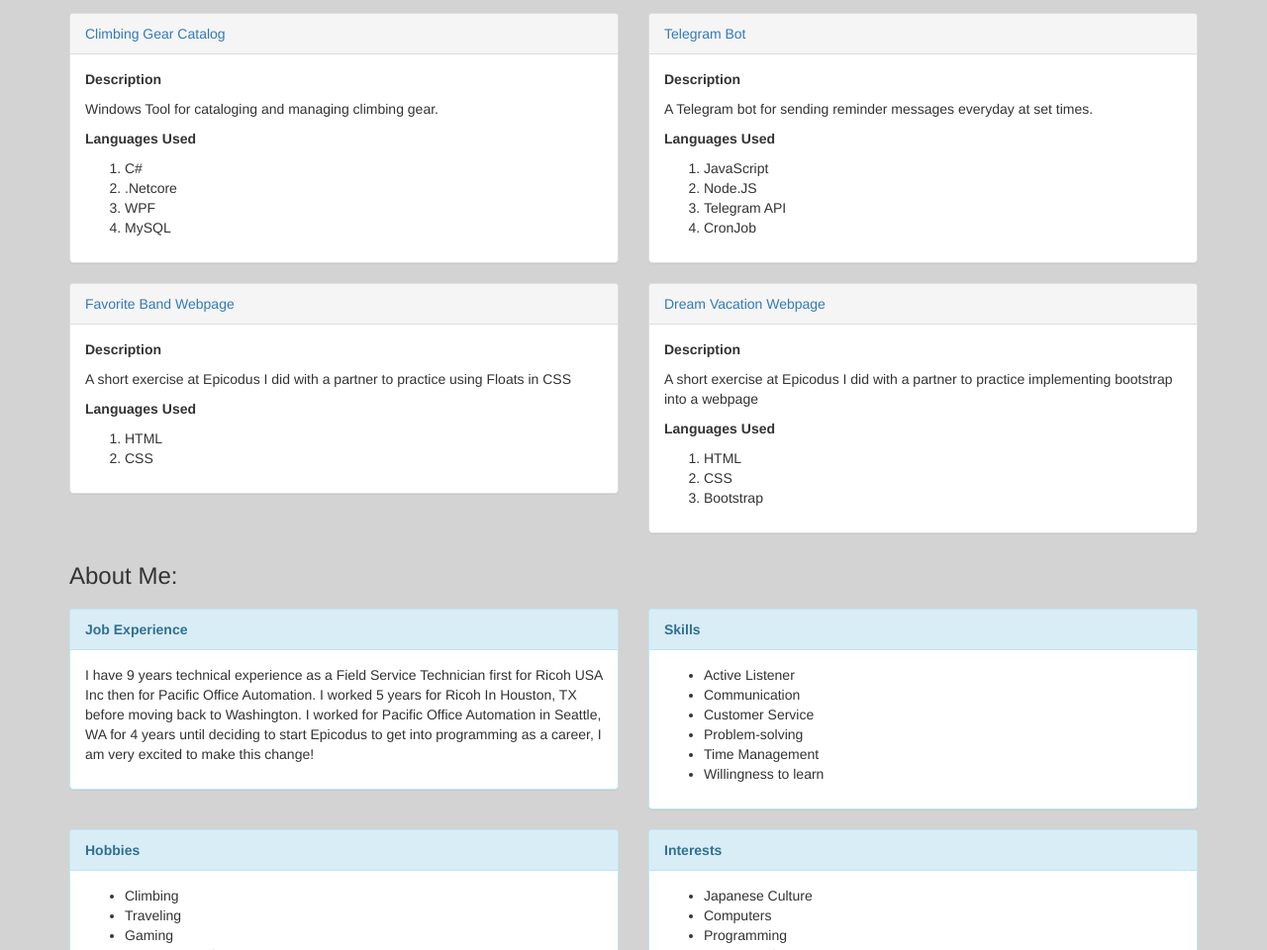
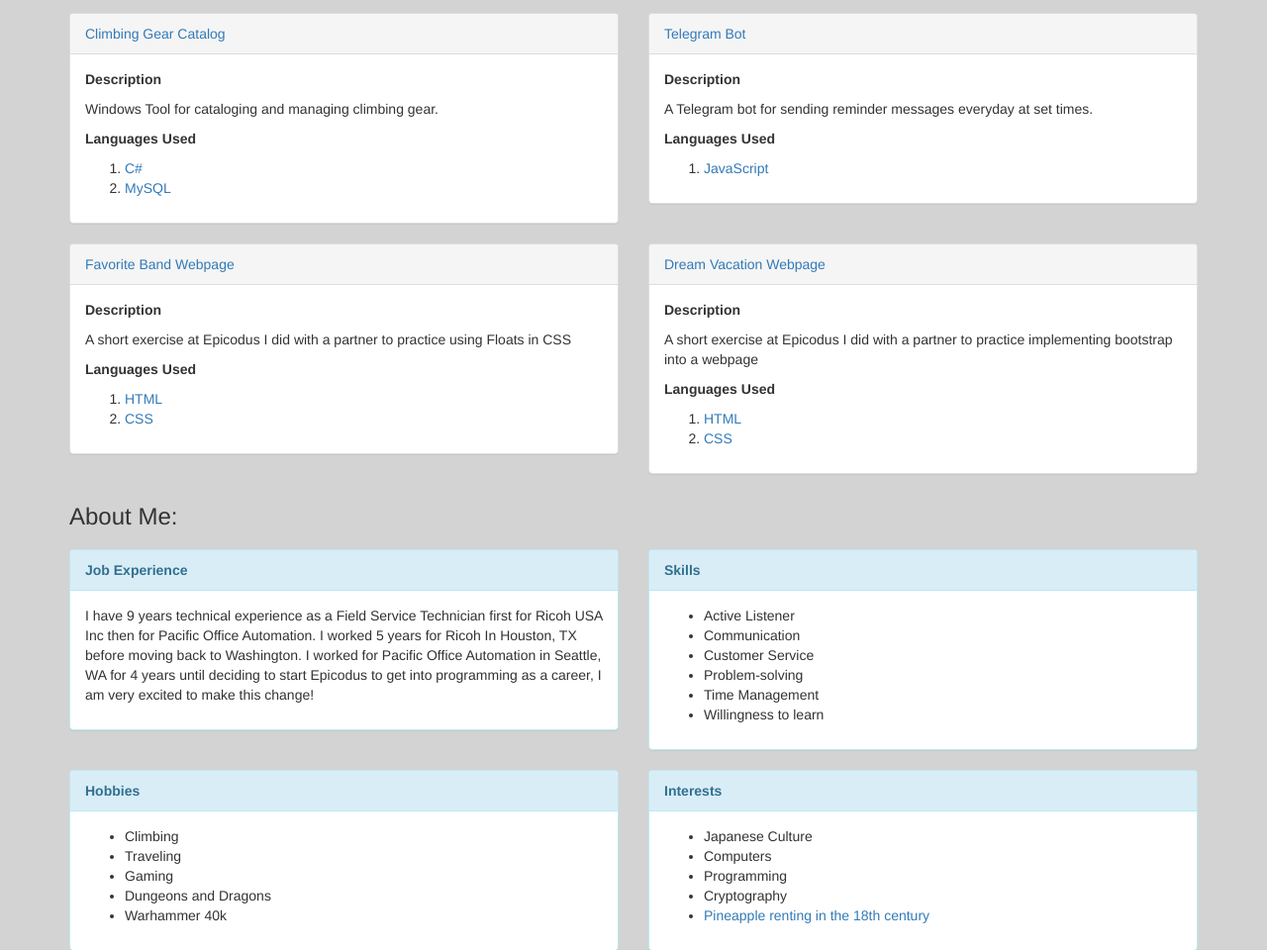
Before and after one commit to DeryckJackson/programming-portfolio-website, a plain HTML site: page index.html in a window 1280 px wide. Shown: the part 918-1878 px from the top of the page at 99% size. Drawn offline with Linux system fonts and the light colour scheme.

Commit message:
add anchor tags to projects section

```diff
--- a/index.html
+++ b/index.html
@@ -26,10 +26,8 @@
             <p>Windows Tool for cataloging and managing climbing gear.</p>
             <p><strong>Languages Used</strong></p>
             <ol>
-              <li>C#</li>
-              <li>.Netcore</li>
-              <li>WPF</li>
-              <li>MySQL</li>
+              <li><a href="https://en.wikipedia.org/wiki/C_Sharp_(programming_language)">C#</a></li>
+              <li><a href="https://en.wikipedia.org/wiki/MySQL">MySQL</a></li>
             </ol>
           </div>
         </div>
@@ -44,10 +42,7 @@
             <p>A Telegram bot for sending reminder messages everyday at set times.</p>
             <p><strong>Languages Used</strong></p>
             <ol>
-              <li>JavaScript</li>
-              <li>Node.JS</li>
-              <li>Telegram API</li>
-              <li>CronJob</li>
+              <li><a href="https://en.wikipedia.org/wiki/JavaScript">JavaScript</a></li>
             </ol>
           </div>
         </div>
@@ -64,8 +59,8 @@
             <p>A short exercise at Epicodus I did with a partner to practice using Floats in CSS</p>
             <p><strong>Languages Used</strong></p>
             <ol>
-              <li>HTML</li>
-              <li>CSS</li>
+              <li><a href="https://en.wikipedia.org/wiki/HTML">HTML</a></li>
+              <li><a href="https://en.wikipedia.org/wiki/Cascading_Style_Sheets">CSS</a></li>
             </ol>
           </div>
         </div>
@@ -80,9 +75,8 @@
             <p>A short exercise at Epicodus I did with a partner to practice implementing bootstrap into a webpage</p>
             <p><strong>Languages Used</strong></p>
             <ol>
-              <li>HTML</li>
-              <li>CSS</li>
-              <li>Bootstrap</li>
+              <li><a href="https://en.wikipedia.org/wiki/HTML">HTML</a></li>
+              <li><a href="https://en.wikipedia.org/wiki/Cascading_Style_Sheets">CSS</a></li>
             </ol>
           </div>
         </div>
```
